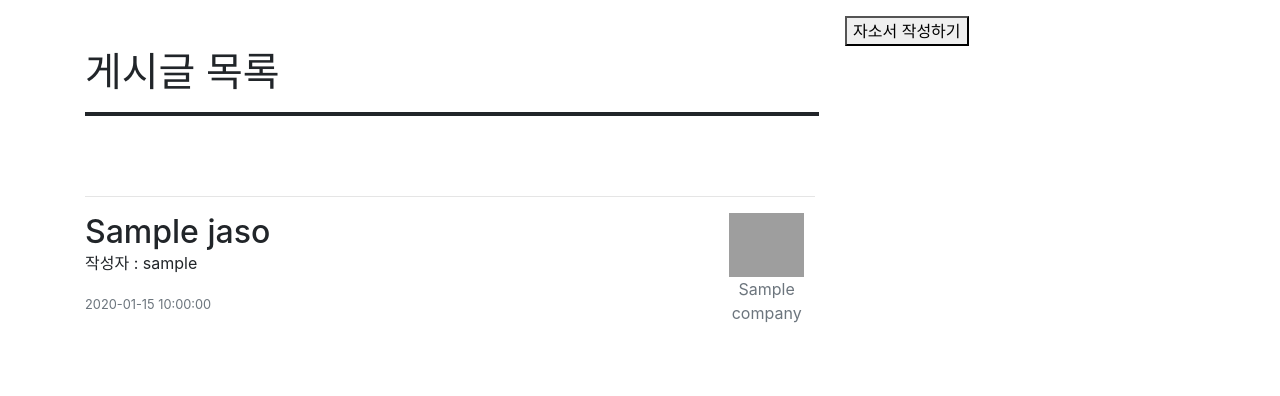
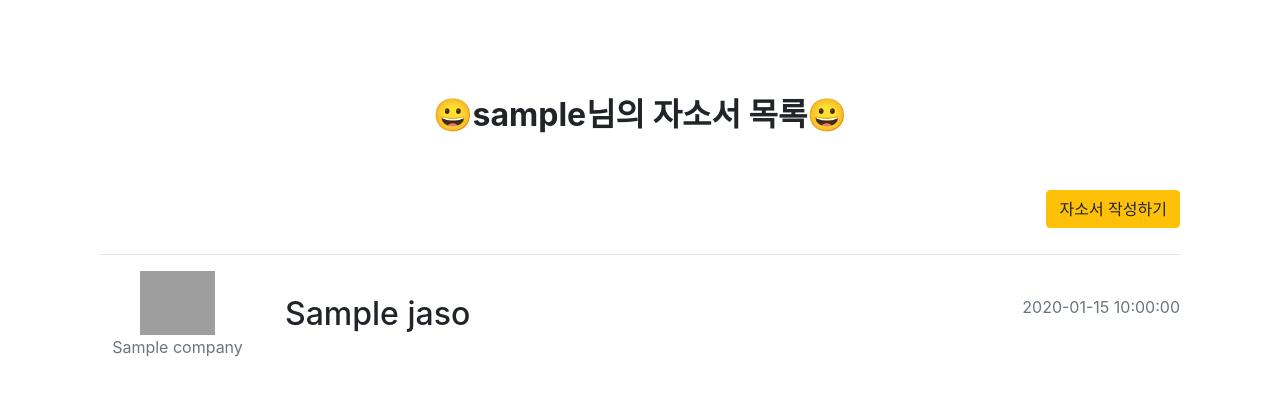
Before and after one commit to Juyoung4/JasoseoAI_project, a Flask app: template 5.web/re-ai/flaskr/templates/jasosulList.html in a window 1280 px wide. Shown: the part 56-452 px from the top of the page. Run offline with Flask 2, Linux system fonts and the light colour scheme; the template is opened without the code that fills it: most values are stand-ins (such as "Sample title", 1, 10 or a date in 2020); some libraries are stand-ins or nearby versions; grey boxes are pictures that could not be loaded.

Commit message:
[Edit] html files

```diff
--- a/5.web/re-ai/flaskr/templates/jasoWrite.html
+++ b/5.web/re-ai/flaskr/templates/jasoWrite.html
@@ -182,10 +182,10 @@
                 var resultString="<p>";
                 $.each(awkResults, function(i){
                     if (awkResults[i][0] == 1) {//strong
-                        resultString += "<mark style=\"background-color:#fcfca9;\">"+awkResults[i][1]+"</mark>";
+                        resultString += "<mark style=\"background-color:#F6A9A9;\">"+awkResults[i][1]+"</mark>";
                     }
                     else if(awkResults[i][0] == 2){//weak
-                        resultString += "<mark style=\"background-color:#fafad0;\">"+awkResults[i][1]+"</mark>";
+                        resultString += "<mark style=\"background-color:#FFE3E3;\">"+awkResults[i][1]+"</mark>";
                     }
                     else{
                         resultString +=awkResults[i][1]
--- a/5.web/re-ai/flaskr/templates/jasosulList.html
+++ b/5.web/re-ai/flaskr/templates/jasosulList.html
@@ -2,38 +2,50 @@
 
 {% block content %}
 <div class="container">
-  <div class="row">
-    <div class="col-md-8">
+
+    <div class="col">
+      <br><br><br><br>
+      <h2 style="text-align:center"><b>😀{{username}}님의 자소서 목록😀</b></h2>
       <br><br>
-      <h1>게시글 목록</h1>
-      <hr width = "100%" style="border: solid 2px">
+          <button type="button" style="float:right" class="btn btn-warning" onclick="location.href='writeSetting'">자소서 작성하기</button>
+
       <br><br>
-      {%if jasosuls %}
+
       {% for jaso in jasosuls %}
       <article>
         <hr>
         <div class="row">
-          <div class="col">
-            <a class="h2" href="{{ url_for('jasosul.jasoContent', ClusterId=jaso.ClusterId, title=jaso.title, username=username)}}">{{ jaso.title }}</a>
-            <p class="text-justify">작성자 : {{ username }}</p>
-            <small class="text-muted">{{ jaso.create_at }}</small>
+          <div class="col-md-2 d-flex flex-column">
+            <img class="box mx-auto" src="{{ url_for('static', filename='company_imgs/'+jaso.company+'.png')}}" data-src="holder.js/64x64" width="75px" height="64px">
+            <span class="text-muted text-center">{{ jaso.company }}</span>
           </div>
 
-          <div class="col-md-2 d-flex flex-column">
-            <img class="box mx-auto" src="{{ url_for('static', filename='company_imgs/'+jaso.company+'.png')}}" data-src="holder.js/64x64" width="75px" height="64px">
-            <p class="text-muted text-center">{{ jaso.company }}</p>
+          <div class="col">
+            <br>
+            <a class="h2" href="{{ url_for('jasosul.jasoContent', ClusterId=jaso.ClusterId, title=jaso.title, username=username)}}">{{ jaso.title }}</a>
+           <!-- <p class="text-justify">작성자 : {{ username }}</p>-->
+            <span style="float:right;" id="date" class="text-muted">{{ jaso.create_at }}</span>
+            <script>
+              var date= $('#datehidden').val();
+               alert(date)
+              var time=date.split(" ");
+              var dateString="<span>";
+
+              for(var i=0;i<2;i++){
+                dateString+=time[i]+"<br>";
+              }
+              alert(dateString)
+                //document.getElementById("date").value = dateString;
+                var blk=document.getElementById("date");
+                blk.innerHTML=dateString;
+            </script>
           </div>
+
+
       </article>
       {% endfor %}
-      {% else %}
-        <p class="text-justify">자기소개서가 존재하지 않습니다</p>
-      {% endif %}
     </div>
 
-    <aside class="col-md-4 my-3">
-      <button type="button" onclick="location.href='{{ url_for('jasosul.writeSetting')}}'">자소서 작성하기</button>
-    </aside>
-  </div>
 </div>
 {% endblock %}
 
```
Also changed, not shown: 5.web/re-ai/flaskr/templates/index.html (+34 -9 lines), 5.web/re-ai/flaskr/static/profile_imgs/글쓰기.jpg (added), 5.web/re-ai/instance/flaskr.sqlite.
